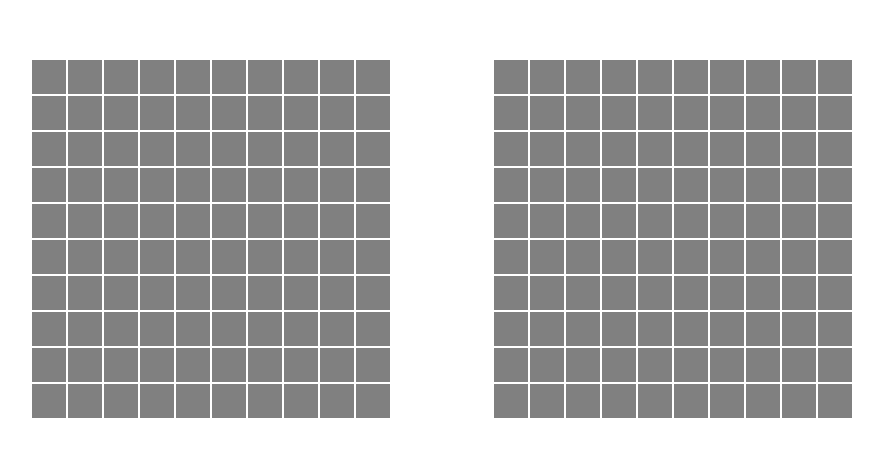
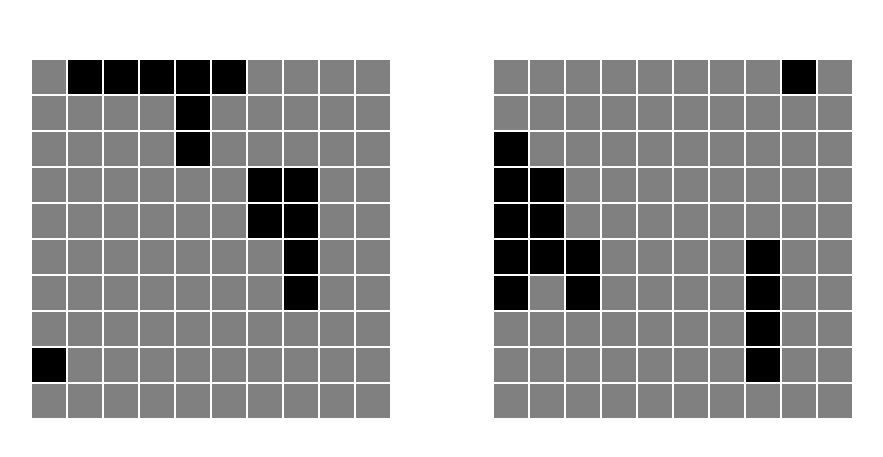
Before and after one commit to mikolajgraczyk/battleship-game-simulation, a React (Create React App) app: page / in a window 1280 px wide. Shown: the part 161-618 px from the top of the page, without its empty margins (198-1081 px from the left). Built offline with nearby package versions, Linux system fonts and the light colour scheme.

Commit message:
created scripts that randomly generate ships on the board and check if they don't collide with each other

```diff
--- a/src/App.tsx
+++ b/src/App.tsx
@@ -10,10 +10,10 @@ interface PlayerState {
 }
 
 function App() {
-  const generateBoard = useGenerateBoard();
+  const placeShips = useGenerateBoard();
   const initializePlayerState = (): PlayerState => {
     return {
-      board: generateBoard(),
+      board: placeShips(),
       destroyed: 0,
     };
   };
--- a/src/useGenerateBoard.ts
+++ b/src/useGenerateBoard.ts
@@ -1,6 +1,16 @@
 import { setup } from "./setup";
 
 type Board = string[][];
+
+interface IsValidPosition {
+  (
+    row: number,
+    col: number,
+    isHorizontal: boolean,
+    shipLength: number,
+    board: Board
+  );
+}
 
 export const useGenerateBoard = (): (() => Board) => {
   const generateBoard = (): Board => {
@@ -9,5 +19,64 @@ export const useGenerateBoard = (): (() => Board) => {
       .map(() => Array(setup.cols).fill("empty"));
   };
 
-  return generateBoard;
+  const placeShips = (): Board => {
+    let board = generateBoard();
+
+    setup.ships.forEach((shipLength) => {
+      generateShip(board, shipLength);
+    });
+
+    return board;
+  };
+
+  const generateShip = (board: Board, shipLength: number): void => {
+    let startRow: number, startCol: number, isHorizontal: boolean;
+
+    do {
+      startRow = Math.floor(Math.random() * setup.rows);
+      startCol = Math.floor(Math.random() * setup.cols);
+      isHorizontal = Math.random() < 0.5;
+    } while (
+      !isValidPosition(startRow, startCol, isHorizontal, shipLength, board)
+    );
+
+    for (let i = 0; i < shipLength; i++) {
+      const row: number = isHorizontal ? startRow : startRow + i;
+      const col: number = isHorizontal ? startCol + i : startCol;
+      board[row][col] = "ship";
+    }
+  };
+
+  const isValidPosition: IsValidPosition = (
+    startRow,
+    startCol,
+    isHorizontal,
+    shipLength,
+    board
+  ): boolean => {
+    if (isHorizontal) {
+      if (startCol + shipLength >= setup.cols) {
+        return false;
+      }
+
+      for (let i = 0; startCol < i; i++) {
+        if (board[startRow][startCol + i] !== "empty") {
+          return false;
+        }
+      }
+    }
+    if (startRow + shipLength >= setup.rows) {
+      return false;
+    }
+
+    for (let i = 0; startRow < i; i++) {
+      if (board[startRow + i][startCol] !== "empty") {
+        return false;
+      }
+    }
+
+    return true;
+  };
+
+  return placeShips;
 };
```
